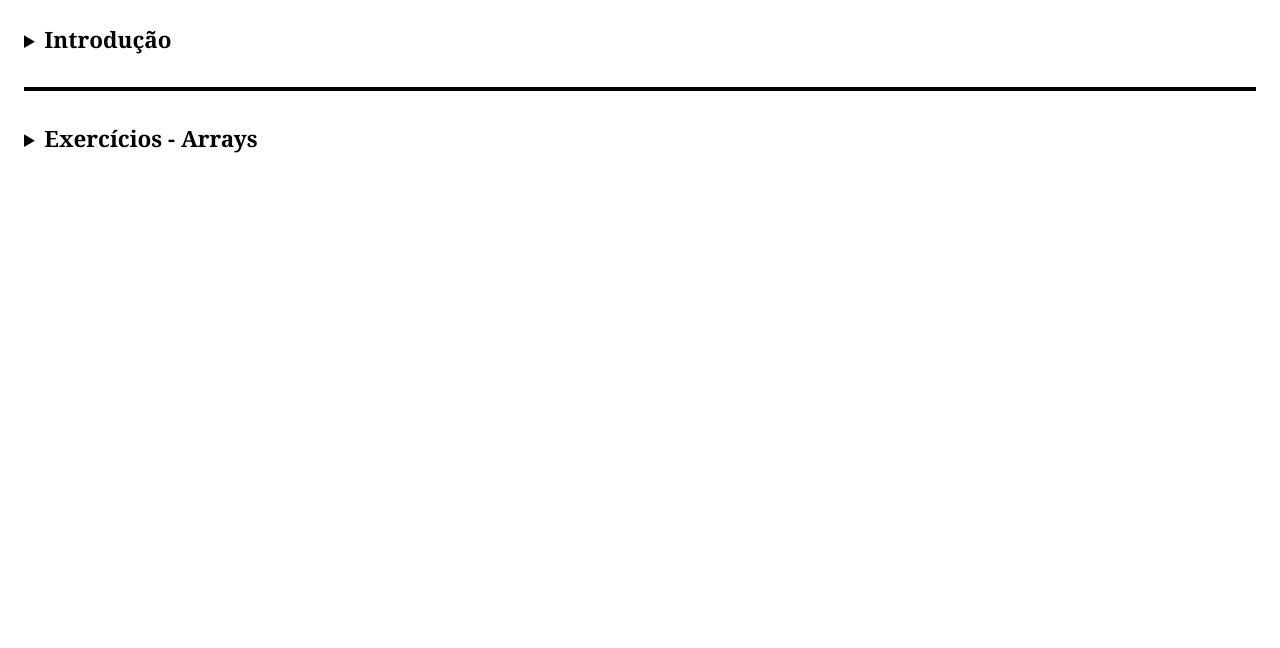
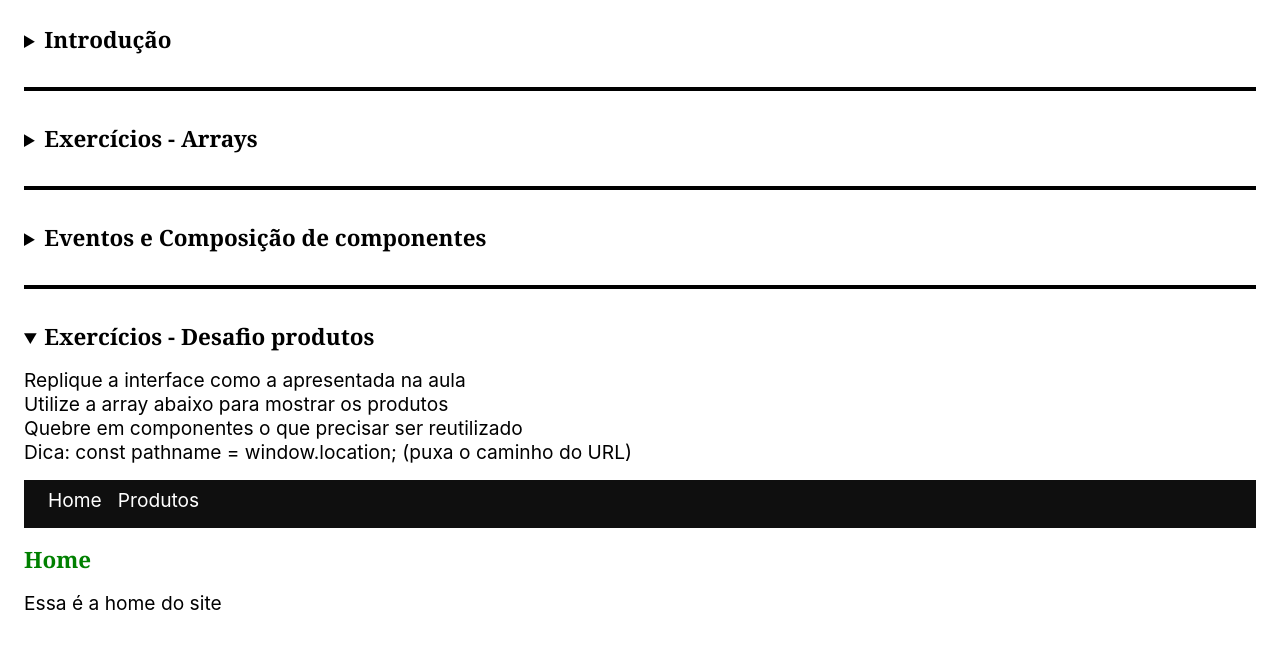
Before and after one commit to miqueiasazevedo/curso-react-origamid-vite, a React (Create React App) app in the folder npx-create-react-app/meuapp/: page / in a window 1280 px wide. Shown: the top 648 px of the page. Built offline with nearby package versions, Linux system fonts and the light colour scheme.

Commit message:
Desafio da pagina de produtos carregados a partir de um array de objetos e filtrados pelo preço

```diff
--- a/npx-create-react-app/meuapp/src/App.js
+++ b/npx-create-react-app/meuapp/src/App.js
@@ -1,12 +1,16 @@
 import React from "react";
 import Introducao from "./Introducao";
 import Arrays from "./Arrays";
+import Form from "./Form/Form";
+import DesafioProdutos from "./DesafioProdutos";
 
 const App = () => {
   return (
     <>
       <Introducao />
       <Arrays />
+      <Form />
+      <DesafioProdutos />
     </>
   );
 };
--- /dev/null
+++ b/npx-create-react-app/meuapp/src/Content.js
@@ -0,0 +1,13 @@
+import React from "react";
+import Header from "./Header";
+import Produtos from "./Produtos";
+
+function Content() {
+  const pathname = window.location.pathname
+    .replace("/", "")
+    .replace(".html", "");
+
+  return <div>{pathname ? <Produtos /> : "Essa é a home do site"}</div>;
+}
+
+export default Content;
--- /dev/null
+++ b/npx-create-react-app/meuapp/src/DesafioProdutos.js
@@ -0,0 +1,28 @@
+import React from "react";
+import Content from "./Content";
+import Header from "./Header";
+
+function DesafioProdutos() {
+  return (
+    <div>
+      <hr></hr>
+      <details open>
+        <summary>
+          <h3 style={{ display: "inline" }}>Exercícios - Desafio produtos</h3>
+        </summary>
+        <p>
+          {" "}
+          Replique a interface como a apresentada na aula <br />
+          Utilize a array abaixo para mostrar os produtos
+          <br />
+          Quebre em componentes o que precisar ser reutilizado <br />
+          Dica: const pathname = window.location; (puxa o caminho do URL)
+        </p>
+        <Header />
+        <Content />
+      </details>
+    </div>
+  );
+}
+
+export default DesafioProdutos;
--- /dev/null
+++ b/npx-create-react-app/meuapp/src/Form/Button.js
@@ -0,0 +1,16 @@
+import React from "react";
+
+function Button() {
+  function handleClick(event) {
+    event.preventDefault();
+    alert(event.target.innerText);
+  }
+
+  return (
+    <>
+      <button onClick={handleClick}>Enviar</button>
+    </>
+  );
+}
+
+export default Button;
--- /dev/null
+++ b/npx-create-react-app/meuapp/src/Form/Form.js
@@ -0,0 +1,31 @@
+import React from "react";
+import Button from "./Button";
+import Input from "./Input";
+
+function Form() {
+  return (
+    <>
+      <hr></hr>
+      <details>
+        <summary>
+          <h3 style={{ display: "inline" }}>
+            Eventos e Composição de componentes{" "}
+          </h3>
+        </summary>
+        <form>
+          <p>
+            <label htmlFor='nome'>Nome</label>
+            <Input />
+          </p>
+          <p>
+            <label htmlFor='sobrenome'>Sobrenome</label>
+            <Input />
+          </p>
+          <Button />
+        </form>
+      </details>
+    </>
+  );
+}
+
+export default Form;
--- /dev/null
+++ b/npx-create-react-app/meuapp/src/Form/Input.js
@@ -0,0 +1,11 @@
+import React from "react";
+
+function Input() {
+  return (
+    <>
+      <input type='text'></input>
+    </>
+  );
+}
+
+export default Input;
--- /dev/null
+++ b/npx-create-react-app/meuapp/src/Header.js
@@ -0,0 +1,40 @@
+import React from "react";
+
+function Header() {
+  const pathname = window.location.pathname
+    .replace("/", "")
+    .replace(".html", "");
+  return (
+    <div>
+      <nav>
+        <ul
+          style={{
+            display: "flex",
+            listStyle: "none",
+            padding: ".5rem",
+            background: "#0f0f0f",
+          }}>
+          <li style={{ margin: "0 1rem" }}>
+            <a style={{ color: "#fff", textDecoration: "none" }} href='/'>
+              Home
+            </a>
+          </li>
+          <li>
+            <a
+              style={{ color: "#fff", textDecoration: "none" }}
+              href='produtos.html'>
+              Produtos
+            </a>
+          </li>
+        </ul>
+      </nav>
+      <div>
+        <h3 style={{ textTransform: "capitalize", color: "green" }}>
+          {pathname ? pathname : "Home"}
+        </h3>
+      </div>
+    </div>
+  );
+}
+
+export default Header;
--- /dev/null
+++ b/npx-create-react-app/meuapp/src/Produtos.js
@@ -0,0 +1,27 @@
+import React from "react";
+
+function Produtos() {
+  const produtos = [
+    { nome: "Notebook", propriedades: ["16gb ram", "512gb"] },
+    { nome: "Smartphone", propriedades: ["2gb ram", "128gb"] },
+  ];
+
+  return (
+    <>
+      {produtos.map(({ nome, propriedades }) => (
+        <div
+          key={nome}
+          style={{ border: "1px solid", padding: "1rem", margin: "1rem 0" }}>
+          <p>{nome}</p>
+          <ul>
+            {propriedades.map((propriedade) => (
+              <li key={propriedade}>{propriedade}</li>
+            ))}
+          </ul>
+        </div>
+      ))}
+    </>
+  );
+}
+
+export default Produtos;
```
